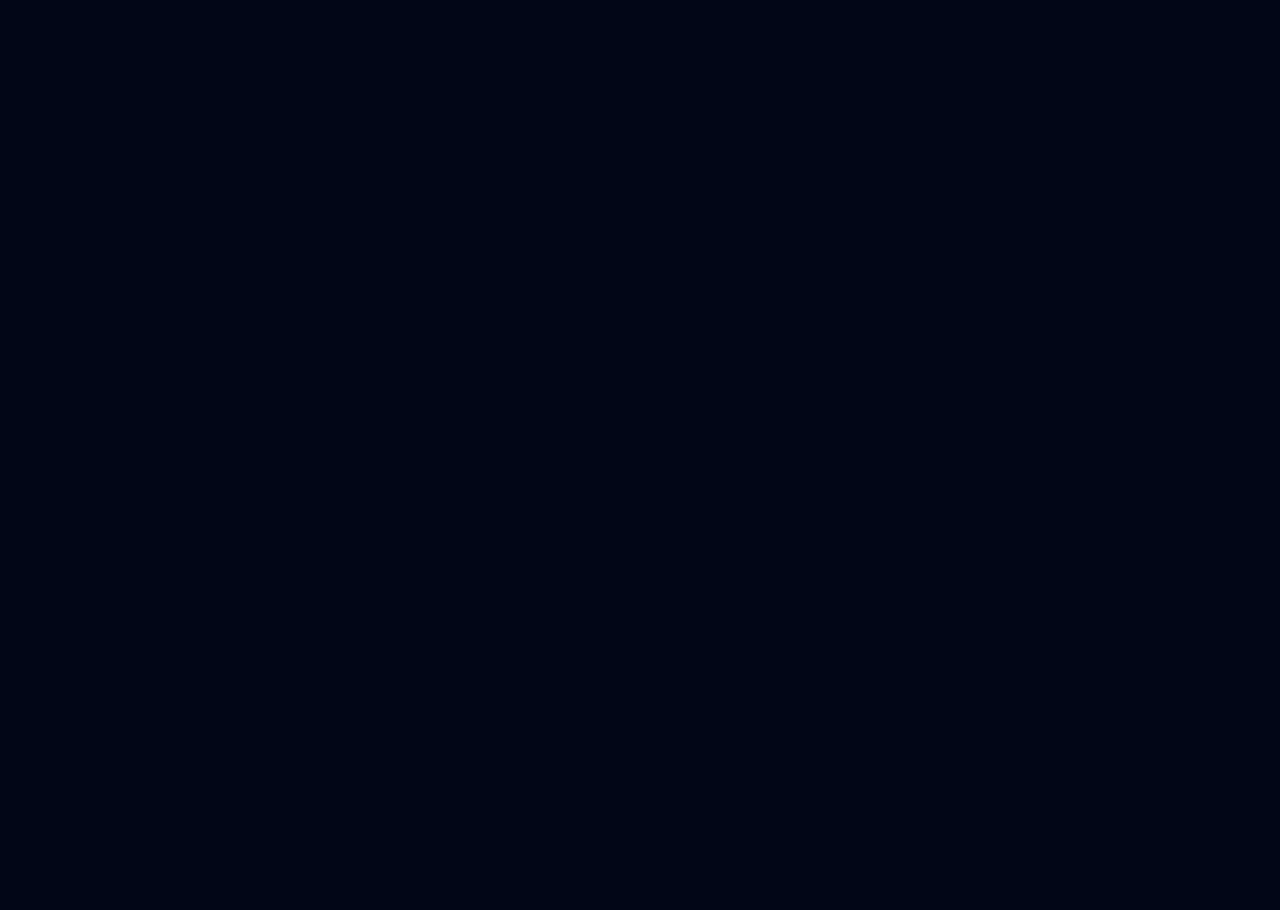
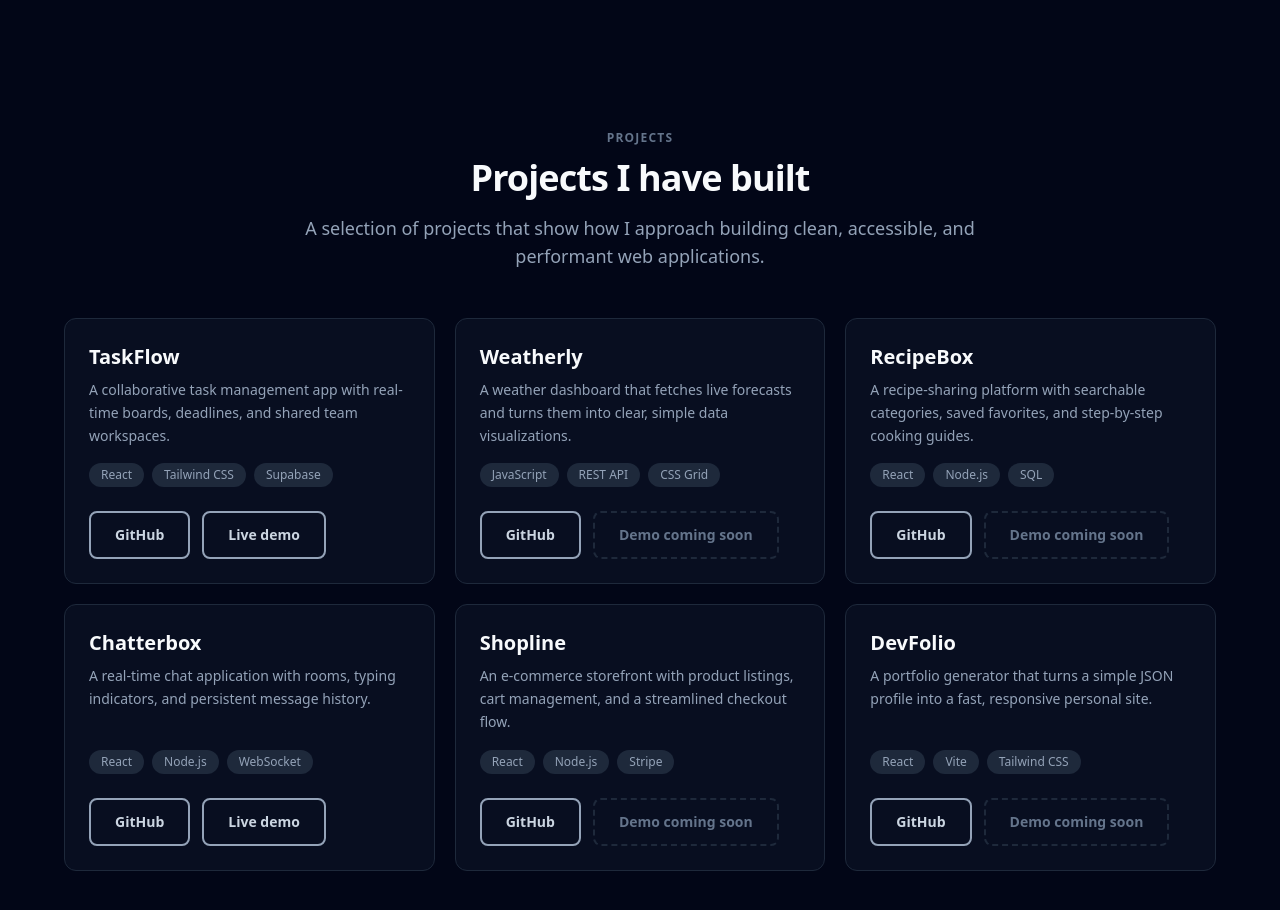
Before and after one commit to aZian10/portfolio, a React app: page / in a window 1280 px wide. Shown: the part 1620-2530 px from the top of the page. Before the commit the page ends 1750 px from the top, so only its background shows below. Built offline with nearby package versions, Linux system fonts and the light colour scheme; the HTML template or start-up script is replaced by a standard one.

Commit message:
feat(projects): add projects section with project cards

```diff
--- a/src/constants/projects.js
+++ b/src/constants/projects.js
@@ -1 +1,59 @@
-export const projects = []
+export const projects = {
+  eyebrow: 'Projects',
+  title: 'Projects I have built',
+  description:
+    'A selection of projects that show how I approach building clean, accessible, and performant web applications.',
+  githubLabel: 'GitHub',
+  demoLabel: 'Live demo',
+  demoPlaceholder: 'Demo coming soon',
+  items: [
+    {
+      name: 'TaskFlow',
+      description:
+        'A collaborative task management app with real-time boards, deadlines, and shared team workspaces.',
+      technologies: ['React', 'Tailwind CSS', 'Supabase'],
+      github: 'https://github.com/',
+      demo: 'https://example.com/taskflow',
+    },
+    {
+      name: 'Weatherly',
+      description:
+        'A weather dashboard that fetches live forecasts and turns them into clear, simple data visualizations.',
+      technologies: ['JavaScript', 'REST API', 'CSS Grid'],
+      github: 'https://github.com/',
+      demo: '',
+    },
+    {
+      name: 'RecipeBox',
+      description:
+        'A recipe-sharing platform with searchable categories, saved favorites, and step-by-step cooking guides.',
+      technologies: ['React', 'Node.js', 'SQL'],
+      github: 'https://github.com/',
+      demo: '',
+    },
+    {
+      name: 'Chatterbox',
+      description:
+        'A real-time chat application with rooms, typing indicators, and persistent message history.',
+      technologies: ['React', 'Node.js', 'WebSocket'],
+      github: 'https://github.com/',
+      demo: 'https://example.com/chatterbox',
+    },
+    {
+      name: 'Shopline',
+      description:
+        'An e-commerce storefront with product listings, cart management, and a streamlined checkout flow.',
+      technologies: ['React', 'Node.js', 'Stripe'],
+      github: 'https://github.com/',
+      demo: '',
+    },
+    {
+      name: 'DevFolio',
+      description:
+        'A portfolio generator that turns a simple JSON profile into a fast, responsive personal site.',
+      technologies: ['React', 'Vite', 'Tailwind CSS'],
+      github: 'https://github.com/',
+      demo: '',
+    },
+  ],
+}
--- /dev/null
+++ b/src/sections/Projects/ProjectCard.jsx
@@ -0,0 +1,54 @@
+import Button from '../../components/common/Button/Button.jsx'
+import { projects } from '../../constants/projects.js'
+
+export default function ProjectCard({ project }) {
+  return (
+    <article className="flex flex-col rounded-xl border border-surface-800 bg-surface-900/50 p-6 transition-colors hover:border-sky-500/30 hover:bg-surface-800/50">
+      <h3 className="text-xl font-semibold text-surface-50">
+        {project.name}
+      </h3>
+      <p className="mt-2 flex-1 text-sm leading-relaxed text-surface-400">
+        {project.description}
+      </p>
+
+      <ul
+        className="mt-4 flex flex-wrap gap-2"
+        aria-label={`${project.name} technologies`}
+      >
+        {project.technologies.map((tech) => (
+          <li
+            key={tech}
+            className="rounded-full bg-surface-800 px-3 py-1 text-xs font-medium text-surface-400"
+          >
+            {tech}
+          </li>
+        ))}
+      </ul>
+
+      <div className="mt-6 flex flex-wrap gap-3">
+        <Button
+          variant="secondary"
+          href={project.github}
+          target="_blank"
+          rel="noopener noreferrer"
+        >
+          {projects.githubLabel}
+        </Button>
+        {project.demo ? (
+          <Button
+            variant="secondary"
+            href={project.demo}
+            target="_blank"
+            rel="noopener noreferrer"
+          >
+            {projects.demoLabel}
+          </Button>
+        ) : (
+          <span className="inline-flex items-center rounded-lg border-2 border-dashed border-surface-800 px-6 py-3 text-sm font-semibold text-surface-500">
+            {projects.demoPlaceholder}
+          </span>
+        )}
+      </div>
+    </article>
+  )
+}
--- a/src/sections/Projects/Projects.jsx
+++ b/src/sections/Projects/Projects.jsx
@@ -1,3 +1,26 @@
+import { projects } from '../../constants/projects.js'
+import Section from '../../components/layout/Section/Section.jsx'
+import Container from '../../components/common/Container/Container.jsx'
+import SectionTitle from '../../components/common/SectionTitle/SectionTitle.jsx'
+import ProjectCard from './ProjectCard.jsx'
+
 export default function Projects() {
-  return null
+  return (
+    <Section id="projects">
+      <Container>
+        <SectionTitle
+          eyebrow={projects.eyebrow}
+          title={projects.title}
+          description={projects.description}
+          className="mx-auto text-center"
+        />
+
+        <div className="mt-12 grid grid-cols-1 gap-5 sm:grid-cols-2 lg:grid-cols-3">
+          {projects.items.map((project) => (
+            <ProjectCard key={project.name} project={project} />
+          ))}
+        </div>
+      </Container>
+    </Section>
+  )
 }
```
